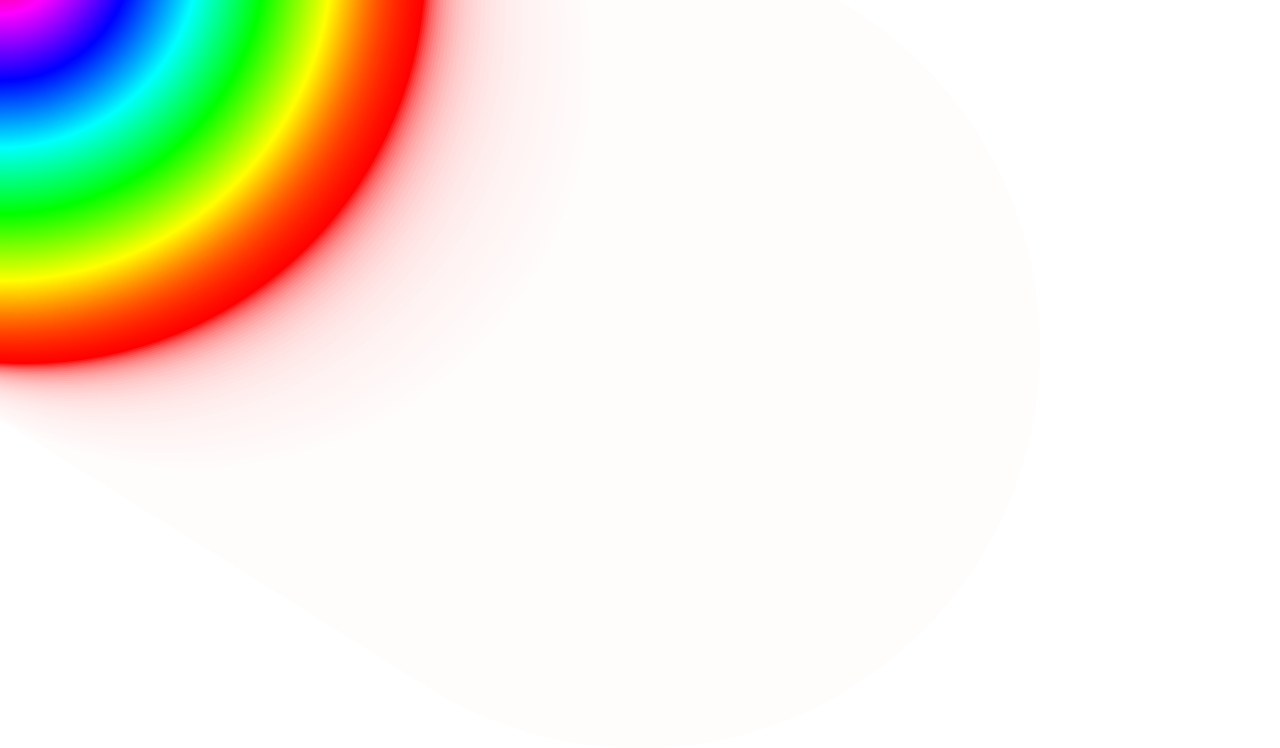
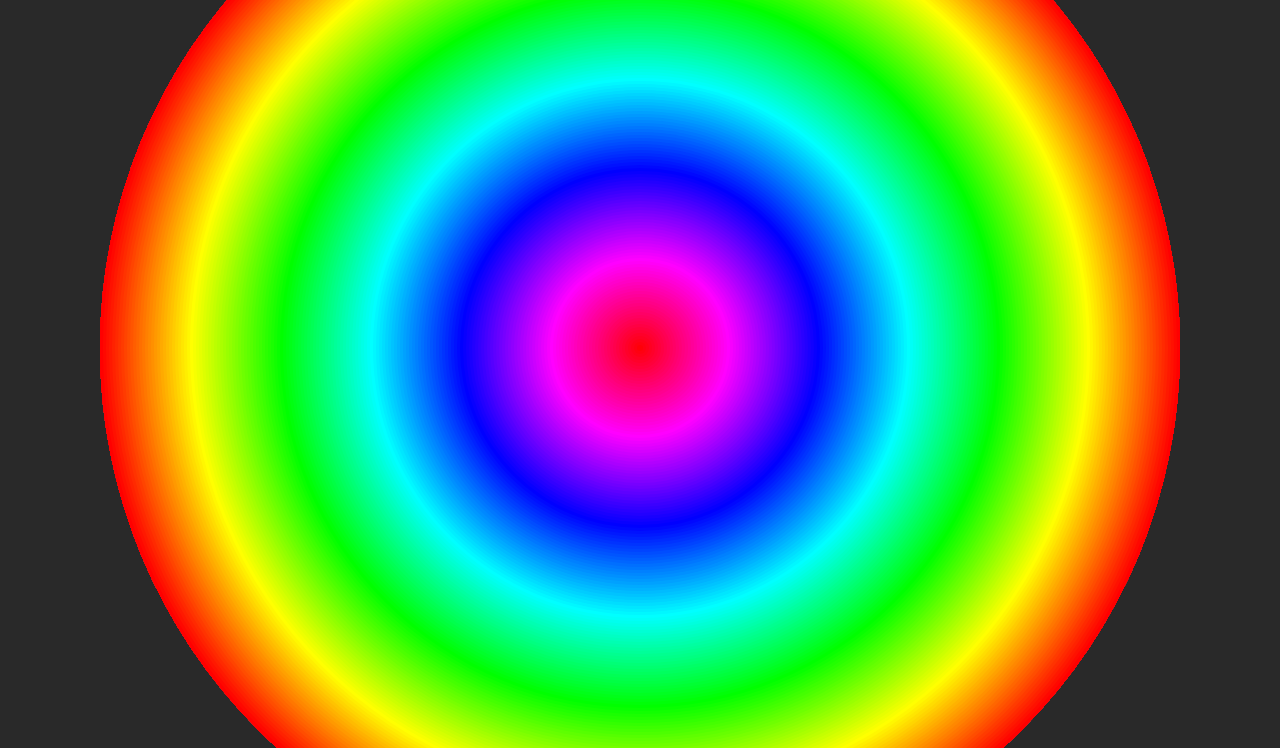
Before and after one commit to portsoc/ws_objects1, a website with bundled scripts: page stages/15/index.html in a window 1280 px wide. Shown: the part 52-800 px from the top of the page. Built offline with nearby package versions, Linux system fonts and the light colour scheme.

Commit message:
consistency cleanup & words

```diff
--- a/stages/11/index.js
+++ b/stages/11/index.js
@@ -1,12 +1,9 @@
 'use strict';
-/**
- * todo
- */
 
 import { Circle } from './classes.mjs';
 
 function makeCol(i) {
-  return `hsl(${i * 360 / NUM}deg, 100%, 80%)`;
+  return `hsl(${i * 360 / NUM}deg, 100%, 50%)`;
 }
 
 // create circle and rectangle objects
--- a/stages/14/index.js
+++ b/stages/14/index.js
@@ -1,7 +1,4 @@
 'use strict';
-/**
- * todo
- */
 
 import { Tentacle } from './classes.mjs';
 
@@ -16,6 +13,6 @@ function move(e) {
   t.draw(ctx);
 }
 
-const t = new Tentacle(canvas.width / 2, canvas.height / 2, 40, 5);
+const t = new Tentacle(canvas.width / 2, canvas.height / 2, 180, 3);
 
 document.querySelector('canvas').addEventListener('mousemove', move);
--- a/stages/15/index.html
+++ b/stages/15/index.html
@@ -12,7 +12,6 @@
     margin: 0;
   }
 </style>
-<h1>Example</h1>
 <canvas width=800 height=800></canvas>
 
 <script src="index.js" type="module"></script>
--- a/stages/15/index.js
+++ b/stages/15/index.js
@@ -1,7 +1,4 @@
 'use strict';
-/**
- * todo
- */
 
 import { Tentacle } from './classes.mjs';
 
@@ -10,8 +7,8 @@ const canvas = document.querySelector('canvas');
 canvas.width = window.innerWidth;
 canvas.height = window.innerHeight;
 const ctx = canvas.getContext('2d');
-let x = 0;
-let y = 0;
+let x = canvas.width / 2;
+let y = canvas.height / 2;
 
 function touchMove(e) {
   e.preventDefault();
@@ -26,14 +23,14 @@ function move(e) {
 
 
 function draw() {
-  ctx.fillStyle = 'rgba(255,255,255,0.1)';
+  ctx.fillStyle = 'rgba(0,0,0,0.01)';
   ctx.fillRect(0, 0, canvas.width, canvas.height);
   t.moveTowards(x, y);
   t.draw(ctx);
   requestAnimationFrame(draw);
 }
 
-const t = new Tentacle(canvas.width / 2, canvas.height / 2, 400, 1);
+const t = new Tentacle(canvas.width / 2, canvas.height / 2, 180, 3);
 
 canvas.addEventListener('mousemove', move);
 canvas.addEventListener('touchstart', touchMove);
```
Also changed, not shown: README.md.
